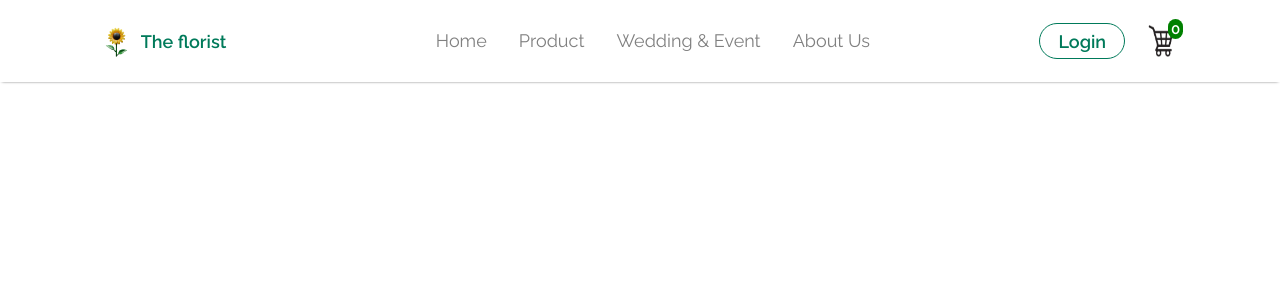
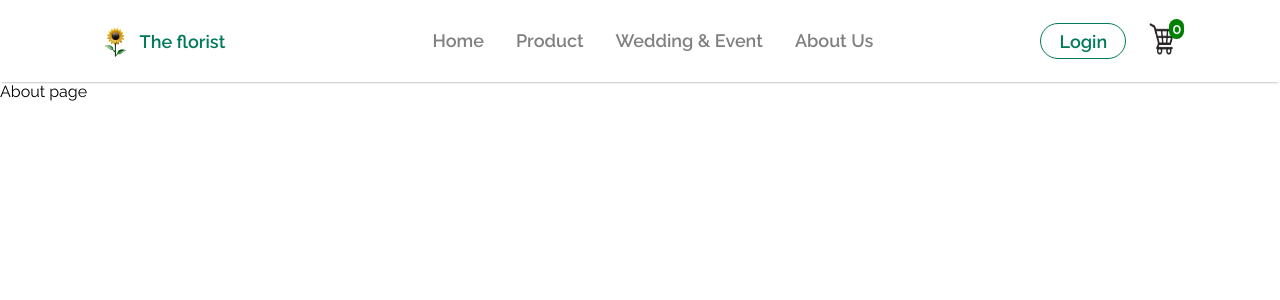
Before and after one commit to manisaparajuli/florist, a React (Create React App) app: page /about in a window 1280 px wide. Shown: the top 300 px of the page. Built offline with nearby package versions, Linux system fonts and the light colour scheme.

Commit message:
router DOM added to navbar

```diff
--- a/src/App.js
+++ b/src/App.js
@@ -1,11 +1,29 @@
-
 import './App.css';
 import Navbar from './Components/Navbar/Navbar';
+import {BrowserRouter as Router, Route, Routes} from 'react-router-dom';
+import Home from './Pages/Home';
+import About from './Pages/About'
+import Events from './Pages/Events'
+import Product from './Pages/Product'
+import Cart from './Pages/Cart';
+import Authentication from './Pages/Authentication';
 
 function App() {
   return (
     <div >
-      <Navbar/>
+      <Router>
+        <Navbar/>
+        <Routes>
+          <Route path="/home" element={ <Home/> } />
+          <Route path="/about" element={ <About/> } />
+          <Route path="/events" element={ <Events/> } />
+          <Route path="/product" element={ <Product/> } >
+            <Route path=':productId' element={<Product/> } />
+          </Route>
+          <Route path='/cart' element={<Cart/> } />
+          <Route path='/authentication' element={<Authentication/> } />
+        </Routes>
+      </Router>
     </div>
   );
 }
--- a/src/Components/Navbar/Navbar.css
+++ b/src/Components/Navbar/Navbar.css
@@ -1,6 +1,7 @@
 *{
   font-family: "Raleway", sans-serif;
 }
+
 
 .navbar{
   display: flex;
@@ -35,9 +36,11 @@
   list-style: none;
   color: grey;
   font-size: 18px;
+  font-weight: 600;
 }
 
 .nav-menu li:after {
+  text-decoration: none;
   content: "";
   width: 0%;
   height: 1px;
--- a/src/Components/Navbar/Navbar.jsx
+++ b/src/Components/Navbar/Navbar.jsx
@@ -2,6 +2,7 @@ import React, { useState } from 'react'
 import './Navbar.css';
 import logo from '../Assests/bliss-logo.png';
 import cart from '../Assests/add-to-cart.png';
+import { Link } from 'react-router-dom';
 
 const Navbar = () => {
   const [activeItem, setActiveItem] = useState('Home');
@@ -15,14 +16,14 @@ const Navbar = () => {
         <p>The florist</p>
       </div>
         <ul className="nav-menu">
-          <li onClick={() => handleItemClick('home')} className={activeItem === 'home' ? 'active' : ''}> Home</li>
-          <li onClick={() => handleItemClick('product')} className={activeItem === 'product' ? 'active' : ''}>Product</li>
-          <li onClick={() => handleItemClick('wedding&event')} className={activeItem === 'wedding&event' ? 'active' : ''}>Wedding & Event</li>
-          <li onClick={() => handleItemClick('aboutUs')} className={activeItem === 'aboutUs' ? 'active' : ''}>About Us</li>
+          <li onClick={() => handleItemClick('home')} className={activeItem === 'home' ? 'active' : ''}><Link to="/home" style={{textDecoration: "none", color: "inherit"}}> Home</Link></li>
+          <li onClick={() => handleItemClick('product')} className={activeItem === 'product' ? 'active' : ''}><Link to="/product" style={{textDecoration: "none", color: "inherit"}}>Product</Link></li>
+          <li onClick={() => handleItemClick('wedding&event')} className={activeItem === 'wedding&event' ? 'active' : ''}> <Link to="/events" style={{textDecoration: "none", color: "inherit"}}>Wedding & Event</Link></li>
+          <li onClick={() => handleItemClick('aboutUs')} className={activeItem === 'aboutUs' ? 'active' : ''}><Link to="/about" style={{textDecoration: "none", color: "inherit"}}>About Us</Link></li>
         </ul>
         <div className="nav-login-cart">
-          <button>Login</button>
-          <img  src={cart} alt="cart" />
+          <Link to="/authentication"><button>Login</button></Link>
+          <Link to="/cart"><img  src={cart} alt="cart" /></Link>
           <div className='nav-cart-count'>0</div>
         </div>
     </div>
--- /dev/null
+++ b/src/Pages/About.js
@@ -0,0 +1,11 @@
+import React from 'react'
+
+const About = () => {
+  return (
+    <div>
+      About page
+    </div>
+  )
+}
+
+export default About
--- /dev/null
+++ b/src/Pages/Authentication.js
@@ -0,0 +1,11 @@
+import React from 'react'
+
+const Authentication = () => {
+  return (
+    <div>
+
+    </div>
+  )
+}
+
+export default Authentication
--- /dev/null
+++ b/src/Pages/Cart.js
@@ -0,0 +1,11 @@
+import React from 'react'
+
+const Cart = () => {
+  return (
+    <div>
+
+    </div>
+  )
+}
+
+export default Cart
--- /dev/null
+++ b/src/Pages/Events.js
@@ -0,0 +1,11 @@
+import React from 'react'
+
+const Events = () => {
+  return (
+    <div>
+      event page
+    </div>
+  )
+}
+
+export default Events
--- /dev/null
+++ b/src/Pages/Home.js
@@ -0,0 +1,11 @@
+import React from 'react'
+
+const Home = () => {
+  return (
+    <div>
+      <h1>This is a home page</h1>
+    </div>
+  )
+}
+
+export default Home
--- /dev/null
+++ b/src/Pages/Product.js
@@ -0,0 +1,11 @@
+import React from 'react'
+
+const Product = () => {
+  return (
+    <div>
+      product page
+    </div>
+  )
+}
+
+export default Product
--- a/src/index.css
+++ b/src/index.css
@@ -5,6 +5,7 @@ body {
     sans-serif;
   -webkit-font-smoothing: antialiased;
   -moz-osx-font-smoothing: grayscale;
+  font-family: "Raleway", sans-serif;
 }
 
 code {
```
Also changed, not shown: public/logo192.png (deleted), public/logo512.png (deleted).
